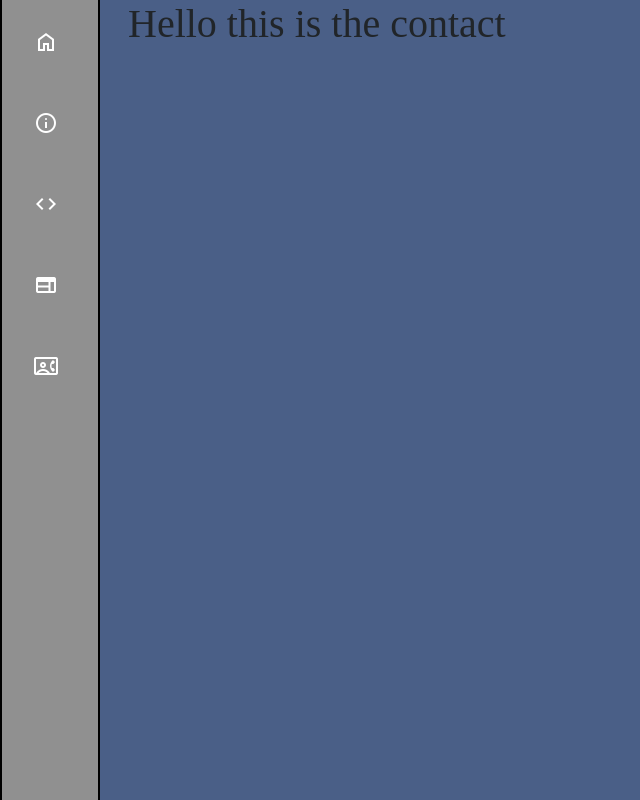
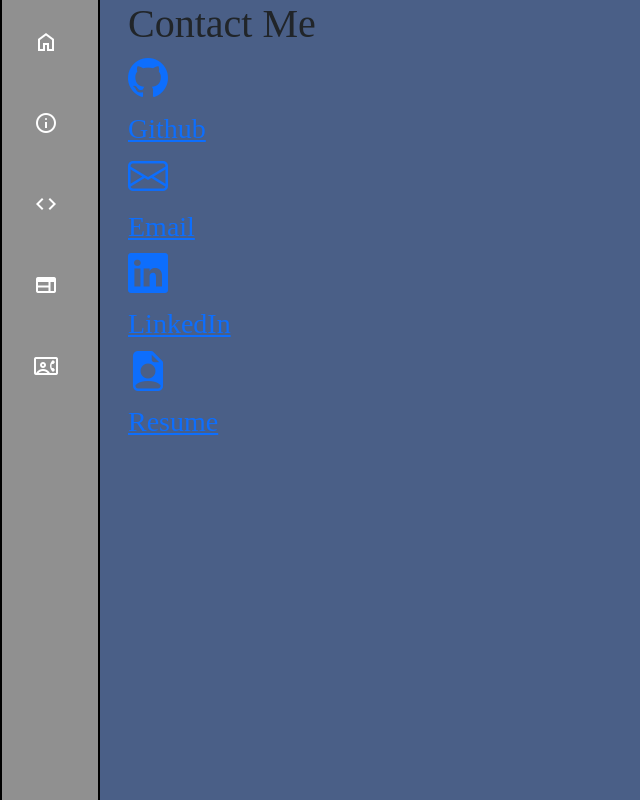
Before and after one commit to Erodri6z/Portfolio-2.0, a React (Create React App) app: page /Contact in a window 1280 px wide. Shown: the whole page, without its empty margins (0-640 px from the left). Built offline with nearby package versions, Linux system fonts and the light colour scheme; a web font is replaced by a local one.

Commit message:
add icons and contact info to contact

```diff
--- a/public/index.html
+++ b/public/index.html
@@ -37,6 +37,10 @@
     integrity="sha384-0evHe/X+R7YkIZDRvuzKMRqM+OrBnVFBL6DOitfPri4tjfHxaWutUpFmBp4vmVor"
     crossorigin="anonymous"
     />
+    <link
+    rel="stylesheet"
+    href="https://cdn.jsdelivr.net/npm/bootstrap-icons@1.9.1/font/bootstrap-icons.css"
+    >
     <title>Erik's Portfolio</title>
   </head>
   <body>
--- a/src/component/Contact/Contact.jsx
+++ b/src/component/Contact/Contact.jsx
@@ -1,9 +1,38 @@
 import '../../styles/contact.css'
 
 const Contact = () => {
+  const contactInfo = [{
+    name: 'Github',
+    url: 'https://github.com/Erodri6z',
+    icon: <i className="bi bi-github"></i> ,
+  },{
+    name: 'Email',
+    url: 'mailto:erikrodriguez2417@gmail.com',
+    icon: <i className="bi bi-envelope"></i>,
+  },{
+    name: 'LinkedIn',
+    url: 'https://www.linkedin.com/in/erik-r-b02085200/',
+    icon: <i className="bi bi-linkedin"></i>,
+  },{
+    name: 'Resume',
+    url: 'https://docs.google.com/document/d/1GNk5k53wbv4a2SR02lePJ9MVVd2QykYr8UFt54IqI0M/edit?usp=sharing',
+    icon: <i className="bi bi-file-earmark-person-fill"></i>,
+  }]
   return(
     <div className="contact-page">
-      <h1>Hello this is the contact</h1>
+      <h1>Contact Me</h1>
+      <div className='contact-links'>
+        <>
+        {contactInfo.map(icon =>
+        <div className="contact-icons" key={icon.name}>
+          <a href={icon.url}>
+            <h1>{icon.icon}</h1>
+            <h3>{icon.name}</h3>
+          </a>
+        </div>
+          )}
+        </>
+      </div>
     </div>
   )
 }
--- a/src/component/Projects/Projects.jsx
+++ b/src/component/Projects/Projects.jsx
@@ -6,13 +6,11 @@ import strangerDrinks from '../../assets/strangerdrinks.png'
 
 const Projects = () => {
   const projectData = [{
-
       title: 'Tic-Tac-Toe',
       deployment: 'https://ttt-erodri6z.netlify.app/',
       image: ticTacToe,
       github:'https://github.com/Erodri6z/TicTacToe',
       description: 'Fully coded in javascript, CSS, and HTML. Built a minimal Tic-Tac-Toe browser game. Learned the basics of app logic as well as app deployment'
-
     },{
       title: "Skill-Tree",
       deployment: 'https://erodri6z-skill-tree.herokuapp.com/',
@@ -53,7 +51,6 @@ const Projects = () => {
           )}
         </>
       </div>
-
     </div>
   )
 }
```
Lines whose indentation alone changed are shown as unchanged.
